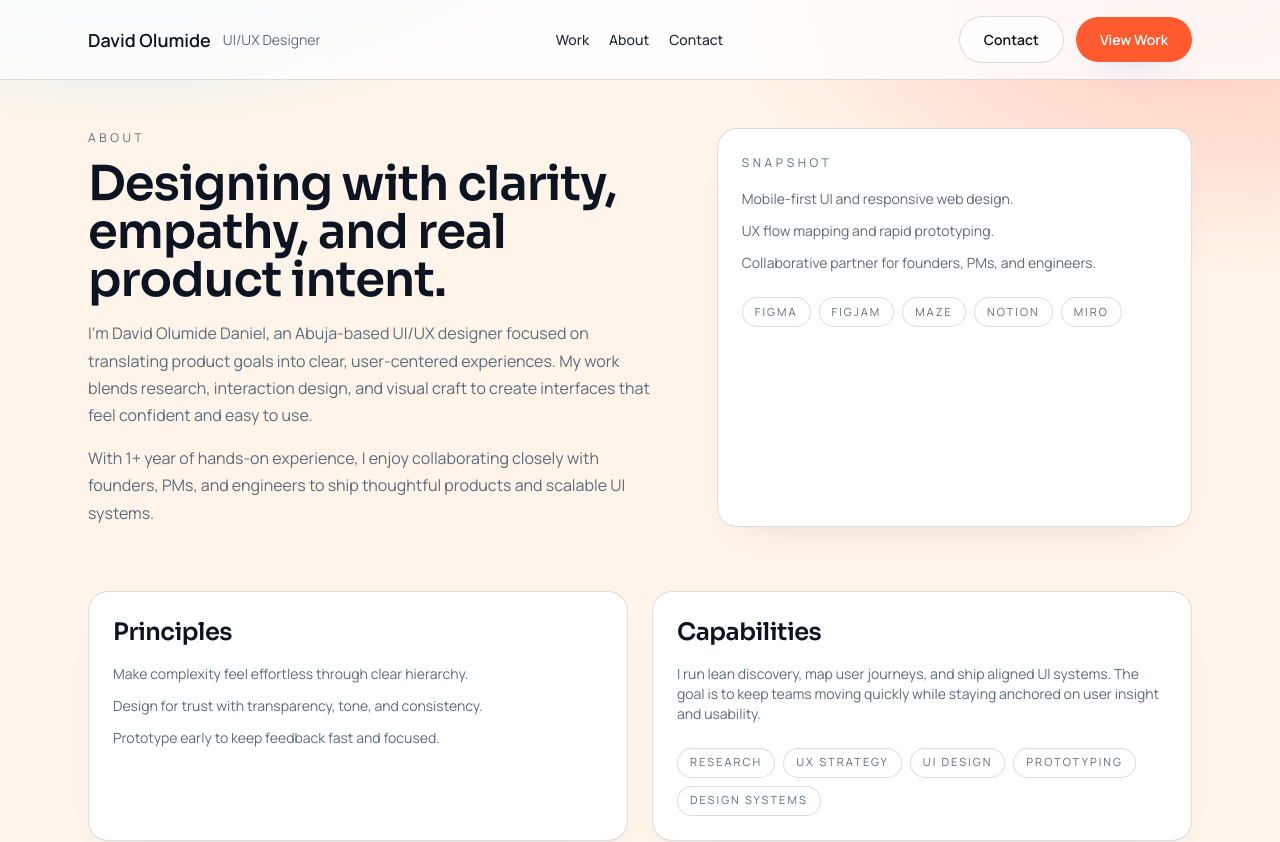
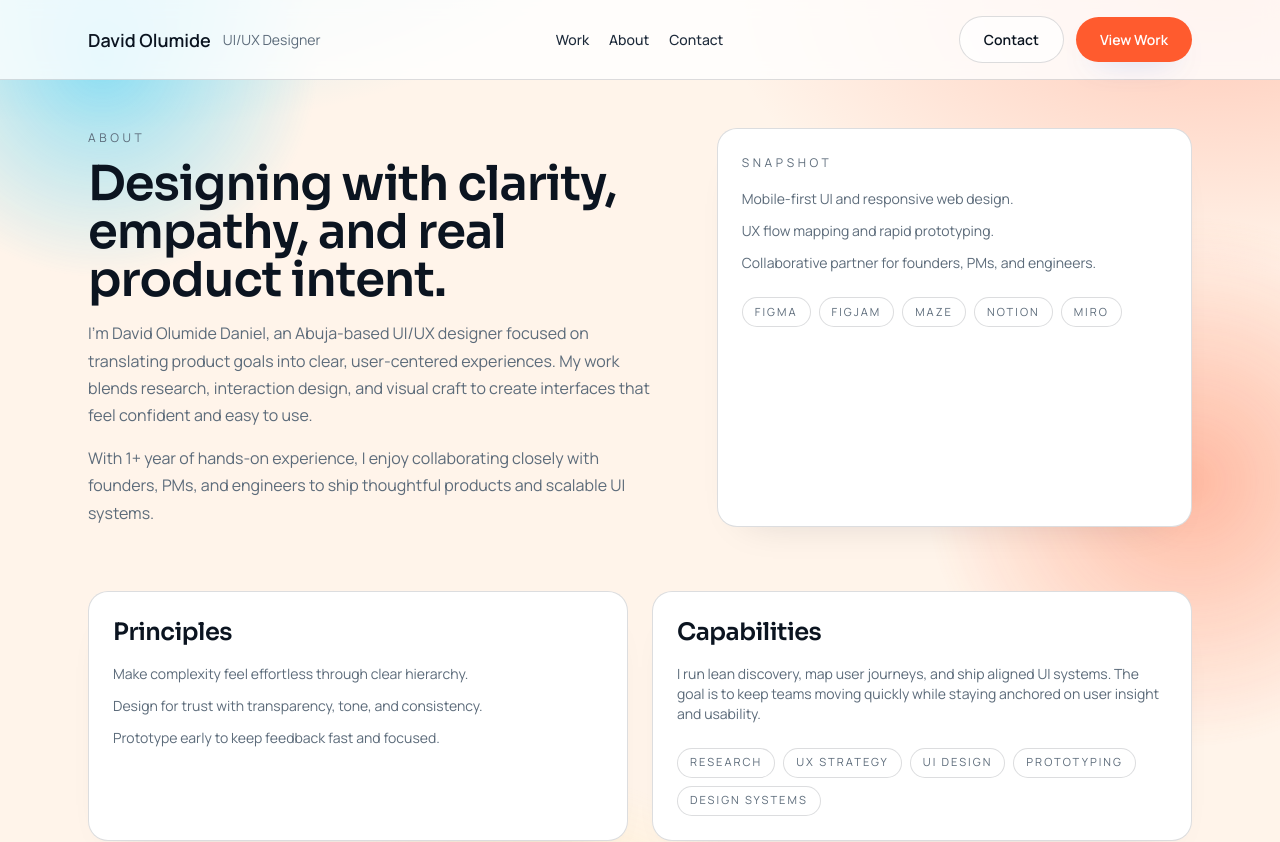
Before and after one commit to Davelummy/uiux-portfolio, a Next.js app: page /about in a window 1280 px wide. Shown: the top 842 px of the page. Built offline with nearby package versions, Linux system fonts and the light colour scheme.

Commit message:
Add ambient motion and hover effects

```diff
--- a/src/app/globals.css
+++ b/src/app/globals.css
@@ -80,6 +80,50 @@ body {
 .page-shell {
   position: relative;
   z-index: 1;
+  isolation: isolate;
+}
+
+.ambient-orbs {
+  position: absolute;
+  inset: 0;
+  overflow: hidden;
+  pointer-events: none;
+  z-index: -1;
+}
+
+.orb {
+  position: absolute;
+  width: 420px;
+  height: 420px;
+  border-radius: 999px;
+  filter: blur(2px);
+  opacity: 0.7;
+  mix-blend-mode: multiply;
+  animation: orb-drift 18s ease-in-out infinite;
+}
+
+.orb-one {
+  top: -140px;
+  left: -120px;
+  background: radial-gradient(circle, rgba(0, 194, 255, 0.6), transparent 70%);
+}
+
+.orb-two {
+  top: 20%;
+  right: -160px;
+  width: 520px;
+  height: 520px;
+  background: radial-gradient(circle, rgba(255, 91, 46, 0.55), transparent 70%);
+  animation-duration: 22s;
+}
+
+.orb-three {
+  bottom: -200px;
+  left: 20%;
+  width: 560px;
+  height: 560px;
+  background: radial-gradient(circle, rgba(255, 230, 109, 0.6), transparent 70%);
+  animation-duration: 26s;
 }
 
   .eyebrow {
@@ -129,6 +173,7 @@ body {
   border: 1px solid var(--color-border);
   border-radius: var(--radius-card);
   box-shadow: 0 20px 40px -30px var(--color-shadow);
+  transition: transform 0.35s ease, box-shadow 0.35s ease;
 }
 
   .pill {
@@ -158,6 +203,7 @@ body {
   border: 1px solid var(--color-border);
   background: #ffffff;
   padding: 1rem;
+  transition: transform 0.35s ease, box-shadow 0.35s ease;
 }
 
   .stat-value {
@@ -246,10 +292,38 @@ body {
   }
 }
 
+@keyframes orb-drift {
+  0%,
+  100% {
+    transform: translate3d(0, 0, 0) scale(1);
+  }
+  50% {
+    transform: translate3d(18px, -12px, 0) scale(1.05);
+  }
+}
+
+@media (hover: hover) {
+  .card:hover {
+    transform: translateY(-6px);
+    box-shadow: 0 28px 55px -35px var(--color-shadow);
+  }
+
+  .stat:hover {
+    transform: translateY(-4px);
+    box-shadow: 0 20px 40px -30px var(--color-shadow);
+  }
+}
+
 @media (prefers-reduced-motion: reduce) {
   .animate-fade-up,
   .animate-fade-in,
-  .animate-float {
+  .animate-float,
+  .orb {
     animation: none;
   }
+
+  .card,
+  .stat {
+    transition: none;
   }
+}
--- a/src/app/layout.tsx
+++ b/src/app/layout.tsx
@@ -32,6 +32,11 @@ export default function RootLayout({ children }: { children: ReactNode }) {
           Skip to content
         </a>
         <div className="page-shell">
+          <div className="ambient-orbs" aria-hidden="true">
+            <span className="orb orb-one" />
+            <span className="orb orb-two" />
+            <span className="orb orb-three" />
+          </div>
           <header className="sticky top-0 z-20 border-b border-border bg-white/80 backdrop-blur">
             <div className="mx-auto flex max-w-6xl flex-wrap items-center justify-between gap-4 px-6 py-4">
               <Link href="/" className="flex items-center gap-3">
--- a/src/app/page.tsx
+++ b/src/app/page.tsx
@@ -127,7 +127,7 @@ export default async function Home() {
           </div>
         </div>
 
-        <div className="card overflow-hidden animate-fade-in">
+        <div className="card overflow-hidden animate-fade-in animate-float">
           {heroProject ? (
             <>
               <div className="p-6 text-white" style={getCoverStyle(heroProject)}>
@@ -360,7 +360,7 @@ export default async function Home() {
       </section>
 
       <section className="mt-20">
-        <div className="card flex flex-col items-center gap-6 px-8 py-12 text-center">
+        <div className="card flex flex-col items-center gap-6 px-8 py-12 text-center animate-float">
           <p className="eyebrow">Next Project</p>
           <h2 className="text-3xl font-semibold sm:text-4xl">
             Ready to design your next release?
--- a/src/components/work/work-gallery.tsx
+++ b/src/components/work/work-gallery.tsx
@@ -396,7 +396,7 @@ export default function WorkGallery({ projects }: Props) {
       </section>
 
           <section className="mt-20">
-            <div className="card flex flex-col items-center gap-6 px-8 py-12 text-center">
+            <div className="card flex flex-col items-center gap-6 px-8 py-12 text-center animate-float">
               <p className="eyebrow">Next Step</p>
               <h2 className="text-3xl font-semibold sm:text-4xl">
                 Want to explore a design partnership?
```
Lines whose indentation alone changed are shown as unchanged.
